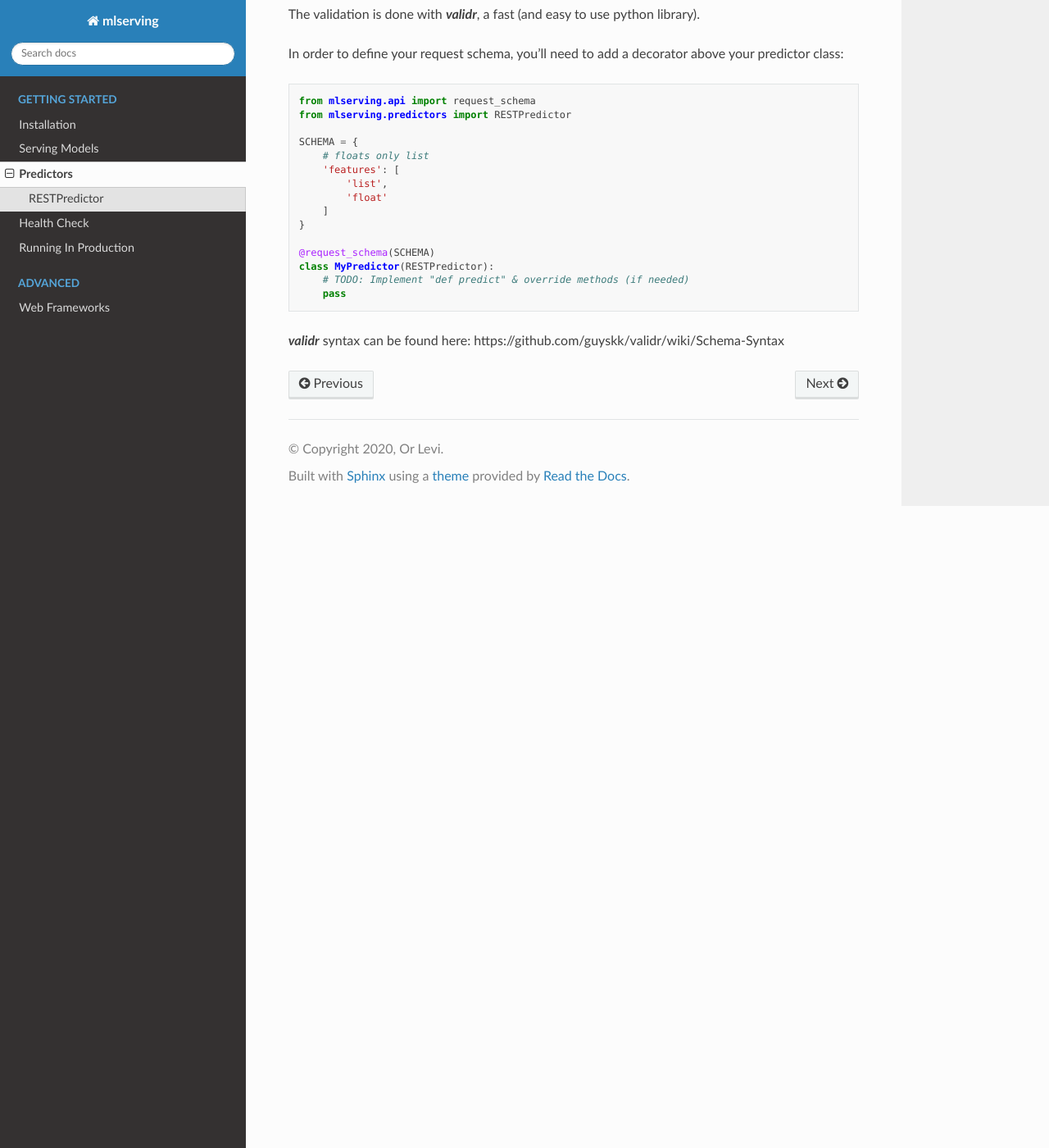
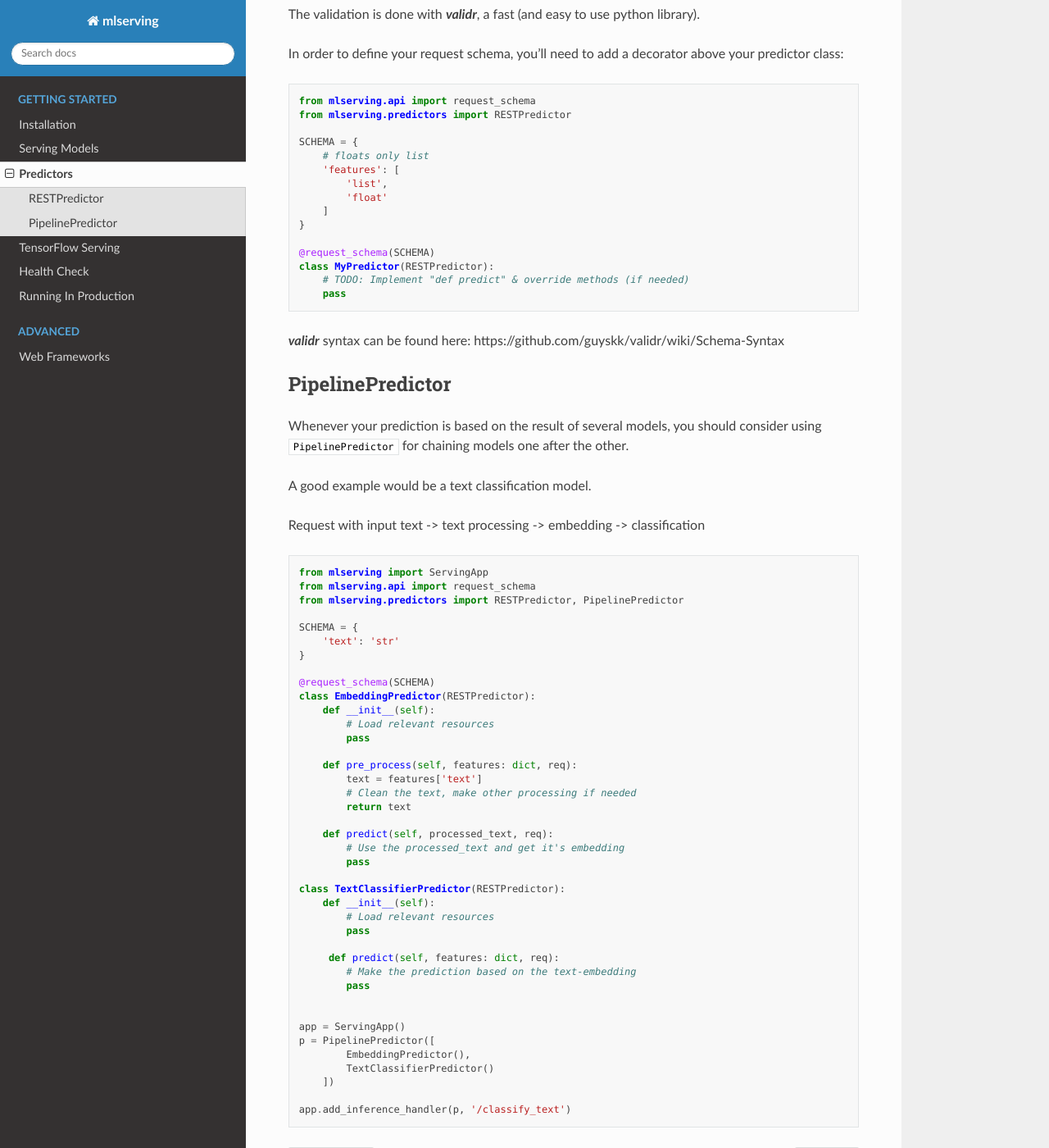
Before and after one commit to orlevii/mlserving, a Sphinx documentation site: the page built from docs/source/predictors.md, in a window 1280 px wide and 1400 px high, scrolled down 1541 px. Shown: the whole window at 82% size. Built offline with Sphinx 7.4.7 and the Read the Docs theme 2.0.0, drawn with Linux system fonts in a browser that asks for light colours.

Commit message:
more docs

````diff
--- a/docs/source/predictors.md
+++ b/docs/source/predictors.md
@@ -60,3 +60,53 @@ class MyPredictor(RESTPredictor):
 ```
 
 ***validr*** syntax can be found here: https://github.com/guyskk/validr/wiki/Schema-Syntax
+
+### PipelinePredictor
+Whenever your prediction is based on the result of several models, you should consider using <code>PipelinePredictor</code> for chaining models one after the other.
+
+A good example would be a text classification model.
+
+Request with input text -> text processing -> embedding -> classification
+
+```python
+from mlserving import ServingApp
+from mlserving.api import request_schema
+from mlserving.predictors import RESTPredictor, PipelinePredictor
+
+SCHEMA = {
+    'text': 'str'
+}
+
+@request_schema(SCHEMA)
+class EmbeddingPredictor(RESTPredictor):
+    def __init__(self):
+        # Load relevant resources
+        pass
+
+    def pre_process(self, features: dict, req):
+        text = features['text']
+        # Clean the text, make other processing if needed
+        return text
+
+    def predict(self, processed_text, req):
+        # Use the processed_text and get it's embedding
+        pass
+
+class TextClassifierPredictor(RESTPredictor):
+    def __init__(self):
+        # Load relevant resources
+        pass
+
+     def predict(self, features: dict, req):
+        # Make the prediction based on the text-embedding
+        pass
+
+
+app = ServingApp()
+p = PipelinePredictor([
+        EmbeddingPredictor(),
+        TextClassifierPredictor()
+    ])
+
+app.add_inference_handler(p, '/classify_text')
+```
````
Also changed, not shown: README.md (+8 -1 lines), docs/source/index.rst (+5 -2 lines), docs/source/tf-serving.md (added, +43 -0 lines).
